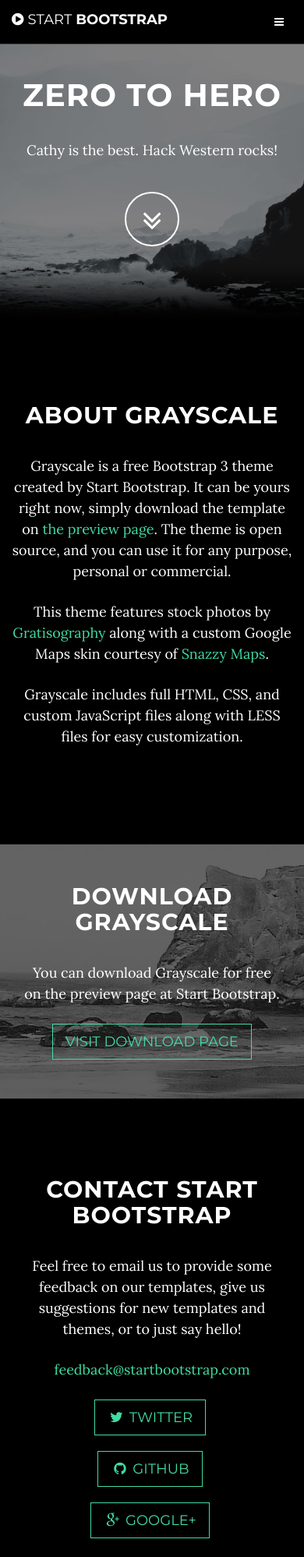
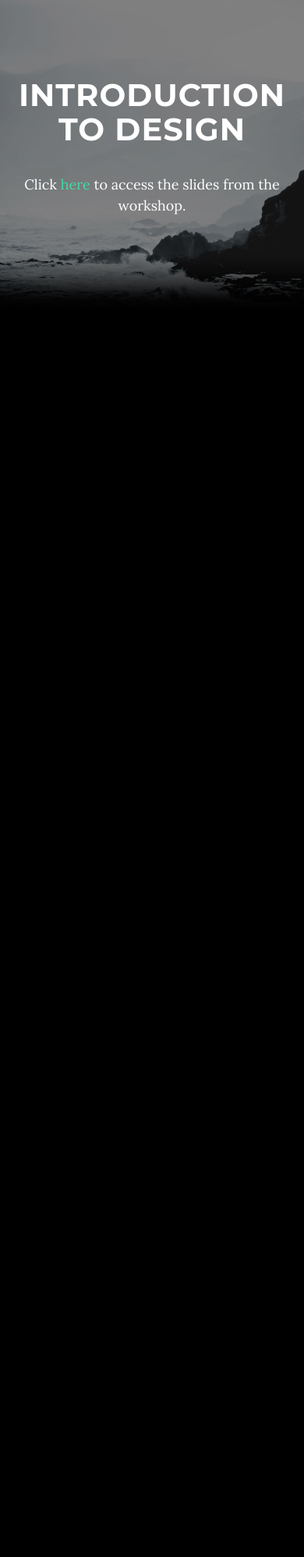
Before and after one commit to cathy-chen/zero-to-hero, a plain HTML site: page index.html in a window 390 px wide. Shown: the top 1997 px of the page at 78% size. After the commit the page ends 844 px from the top, so only its background shows below. Drawn offline with Linux system fonts and the light colour scheme; some packages are replaced by stand-ins of ours.

Commit message:
update site

```diff
--- a/index.html
+++ b/index.html
@@ -9,7 +9,7 @@
     <meta name="description" content="">
     <meta name="author" content="">
 
-    <title>Zero to Hero is the best!!</title>
+    <title>Hack Western: Zero To Hero</title>
 
     <!-- Bootstrap Core CSS -->
     <link href="css/bootstrap.min.css" rel="stylesheet">
@@ -33,40 +33,6 @@
 
 <body id="page-top" data-spy="scroll" data-target=".navbar-fixed-top">
 
-    <!-- Navigation -->
-    <nav class="navbar navbar-custom navbar-fixed-top" role="navigation">
-        <div class="container">
-            <div class="navbar-header">
-                <button type="button" class="navbar-toggle" data-toggle="collapse" data-target=".navbar-main-collapse">
-                    <i class="fa fa-bars"></i>
-                </button>
-                <a class="navbar-brand page-scroll" href="#page-top">
-                    <i class="fa fa-play-circle"></i>  <span class="light">Start</span> Bootstrap
-                </a>
-            </div>
-
-            <!-- Collect the nav links, forms, and other content for toggling -->
-            <div class="collapse navbar-collapse navbar-right navbar-main-collapse">
-                <ul class="nav navbar-nav">
-                    <!-- Hidden li included to remove active class from about link when scrolled up past about section -->
-                    <li class="hidden">
-                        <a href="#page-top"></a>
-                    </li>
-                    <li>
-                        <a class="page-scroll" href="#about">About</a>
-                    </li>
-                    <li>
-                        <a class="page-scroll" href="#download">Download</a>
-                    </li>
-                    <li>
-                        <a class="page-scroll" href="#contact">Contact</a>
-                    </li>
-                </ul>
-            </div>
-            <!-- /.navbar-collapse -->
-        </div>
-        <!-- /.container -->
-    </nav>
 
     <!-- Intro Header -->
     <header class="intro">
@@ -74,10 +40,9 @@
             <div class="container">
                 <div class="row">
                     <div class="col-md-8 col-md-offset-2">
-                        <h1 class="brand-heading">Zero to Hero</h1>
-                        <p class="intro-text">Cathy is the best. Hack Western rocks!</p>
-                        <a href="#about" class="btn btn-circle page-scroll">
-                            <i class="fa fa-angle-double-down animated"></i>
+                        <h1 class="brand-heading">Introduction to Design</h1>
+                        <p class="intro-text">Click <a href="/resources/intro-design-bb.pdf">here</a> to access the slides from the workshop.</p>
+
                         </a>
                     </div>
                 </div>
@@ -85,63 +50,6 @@
         </div>
     </header>
 
-    <!-- About Section -->
-    <section id="about" class="container content-section text-center">
-        <div class="row">
-            <div class="col-lg-8 col-lg-offset-2">
-                <h2>About Grayscale</h2>
-                <p>Grayscale is a free Bootstrap 3 theme created by Start Bootstrap. It can be yours right now, simply download the template on <a href="http://startbootstrap.com/template-overviews/grayscale/">the preview page</a>. The theme is open source, and you can use it for any purpose, personal or commercial.</p>
-                <p>This theme features stock photos by <a href="http://gratisography.com/">Gratisography</a> along with a custom Google Maps skin courtesy of <a href="http://snazzymaps.com/">Snazzy Maps</a>.</p>
-                <p>Grayscale includes full HTML, CSS, and custom JavaScript files along with LESS files for easy customization.</p>
-            </div>
-        </div>
-    </section>
-
-    <!-- Download Section -->
-    <section id="download" class="content-section text-center">
-        <div class="download-section">
-            <div class="container">
-                <div class="col-lg-8 col-lg-offset-2">
-                    <h2>Download Grayscale</h2>
-                    <p>You can download Grayscale for free on the preview page at Start Bootstrap.</p>
-                    <a href="http://startbootstrap.com/template-overviews/grayscale/" class="btn btn-default btn-lg">Visit Download Page</a>
-                </div>
-            </div>
-        </div>
-    </section>
-
-    <!-- Contact Section -->
-    <section id="contact" class="container content-section text-center">
-        <div class="row">
-            <div class="col-lg-8 col-lg-offset-2">
-                <h2>Contact Start Bootstrap</h2>
-                <p>Feel free to email us to provide some feedback on our templates, give us suggestions for new templates and themes, or to just say hello!</p>
-                <p><a href="mailto:feedback@startbootstrap.com">feedback@startbootstrap.com</a>
-                </p>
-                <ul class="list-inline banner-social-buttons">
-                    <li>
-                        <a href="https://twitter.com/SBootstrap" class="btn btn-default btn-lg"><i class="fa fa-twitter fa-fw"></i> <span class="network-name">Twitter</span></a>
-                    </li>
-                    <li>
-                        <a href="https://github.com/IronSummitMedia/startbootstrap" class="btn btn-default btn-lg"><i class="fa fa-github fa-fw"></i> <span class="network-name">Github</span></a>
-                    </li>
-                    <li>
-                        <a href="https://plus.google.com/+Startbootstrap/posts" class="btn btn-default btn-lg"><i class="fa fa-google-plus fa-fw"></i> <span class="network-name">Google+</span></a>
-                    </li>
-                </ul>
-            </div>
-        </div>
-    </section>
-
-    <!-- Map Section -->
-    <div id="map"></div>
-
-    <!-- Footer -->
-    <footer>
-        <div class="container text-center">
-            <p>Copyright &copy; Your Website 2014</p>
-        </div>
-    </footer>
 
     <!-- jQuery -->
     <script src="js/jquery.js"></script>
```
Also changed, not shown: 1 other file.
